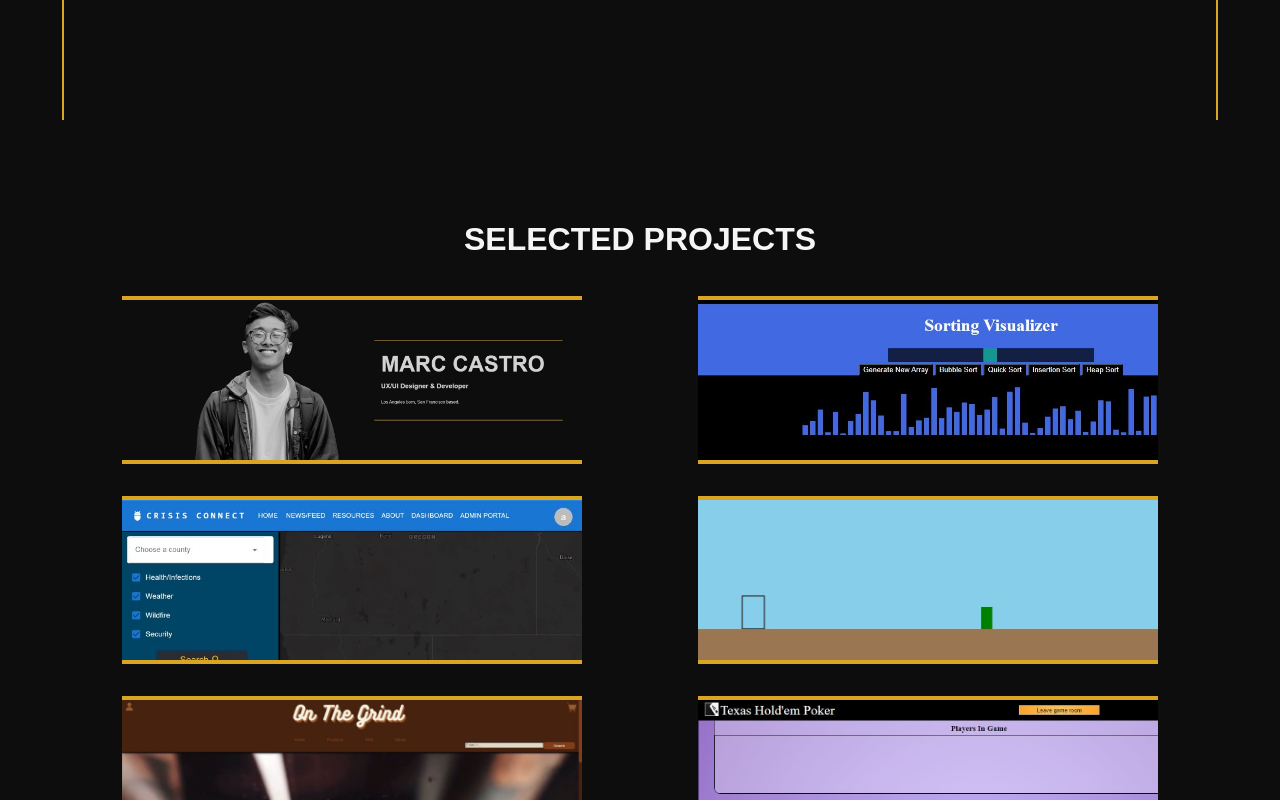
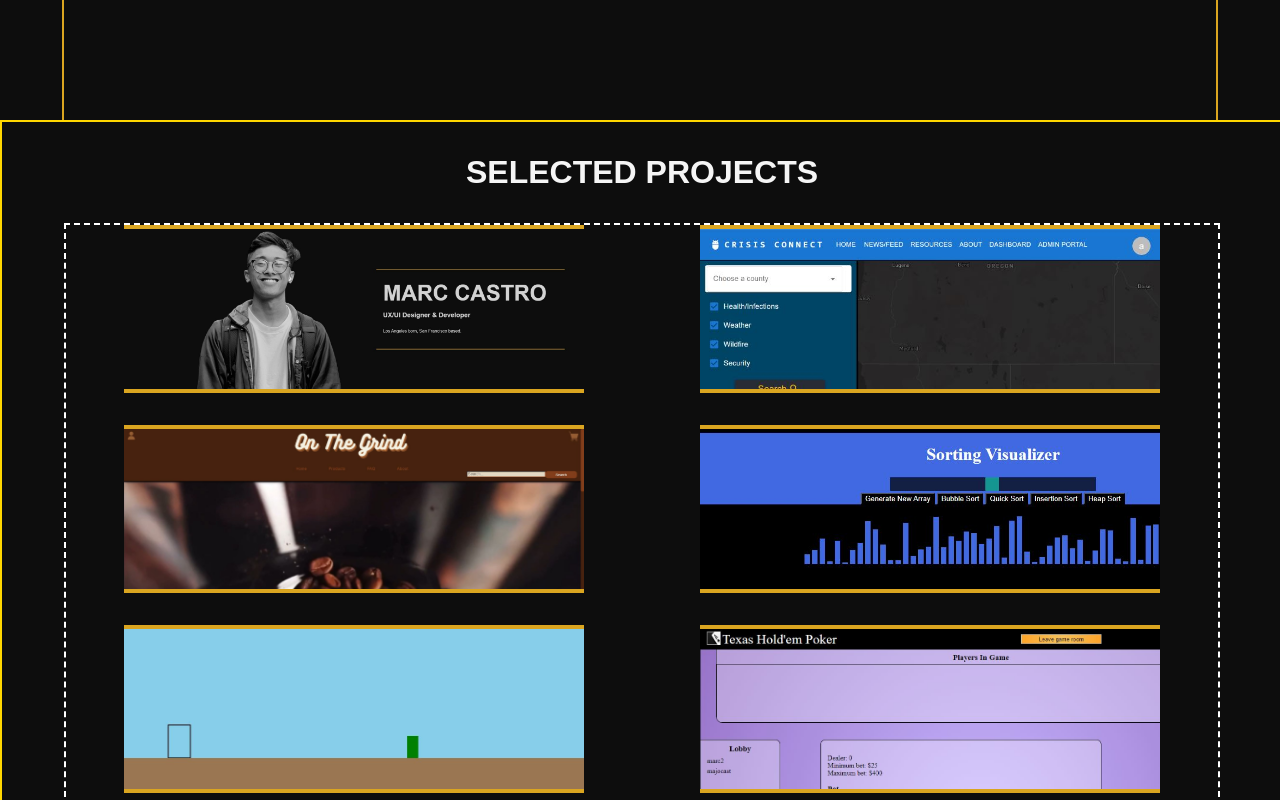
Before and after one commit to majocast/personal-website, a React (Create React App) app in the folder personal-website/: page / in a window 1280 px wide. Shown: the part 1640-2440 px from the top of the page. Built offline with nearby package versions, Linux system fonts and the light colour scheme.

Commit message:
fix projects from flex to grid (v1.0.1 unreleased)

```diff
--- a/personal-website/src/App.css
+++ b/personal-website/src/App.css
@@ -1,4 +1,6 @@
 body {
+  justify-content: center;
+  align-items: center;
   color: whitesmoke;
   overflow-x: hidden;
   background-color: #0d0d0d;
--- a/personal-website/src/pages/Projects.tsx
+++ b/personal-website/src/pages/Projects.tsx
@@ -3,11 +3,13 @@ import styled from 'styled-components';
 import '../styles/Projects.css';
 
 const Wrapper = styled.div`
-  grid-row: auto;
   display: flex;
   flex-direction: column;
+  justify-content: center;
   align-items: center;
-  height: 90vh;
+  height: auto;
+  width: 100vw;
+  border: 2px solid gold;
 
   @media screen and (max-width: 767px) {
     margin-top: 40px;
@@ -21,11 +23,8 @@ const Wrapper = styled.div`
 function Projects() {
   return (
     <Wrapper id='projects'>
-      <div id='projects-header'>
-        <h1>SELECTED PROJECTS</h1>
-      </div>
-      <div id='projects-container'>
-        <div className='column column-1'>
+      <h5>SELECTED PROJECTS</h5>
+      <div id='grid-container'>
         <a className='project' href='https://github.com/majocast/personal-website'>
           <div className='project-cover'>
             <span>My Portfolio</span>
@@ -78,8 +77,6 @@ function Projects() {
             <div id='OTG-Background'/>
           </div>
         </a>
-        </div>
-        <div className='column column-2'>
         <a className='project' href='https://github.com/majocast/Sorting-Visualizer'>
           <div className='project-cover'>
             <span>Sorting Visualizer</span>
@@ -127,7 +124,6 @@ function Projects() {
           </div>
         </a>
       </div>
-      </div>
     </Wrapper>
   );
 }
--- a/personal-website/src/styles/Projects.css
+++ b/personal-website/src/styles/Projects.css
@@ -1,25 +1,17 @@
-#projects-header {
-  margin-top: 5rem;
-  margin-bottom: 1rem;
+#grid-container {
+  display: grid;
+  width: 90%;
+  justify-items: center;
+  align-items: center;
+  border: 2px dashed white;
+  grid-template-rows: repeat(3, 1fr);
+  grid-template-columns: repeat(2, 1fr);
 }
 
-#projects-container {
-  width: 90%;
-  background-color: #0d0d0d;
-  display: flex;
-  justify-content: center;
-  align-items: center;
-  z-index: 3;
-}
-
-.column {
-  flex-basis: 50%;
-  display: flex;
-  flex-direction: column;
-  justify-content: center;
-  align-items: center;
-  background-color: #0d0d0d;
-  z-index: 1;
+#projects > h5 {
+  font-size: 2rem;
+  padding: 0;
+  margin: 2rem;
 }
 
 .project {
```
Lines whose indentation alone changed are shown as unchanged.
